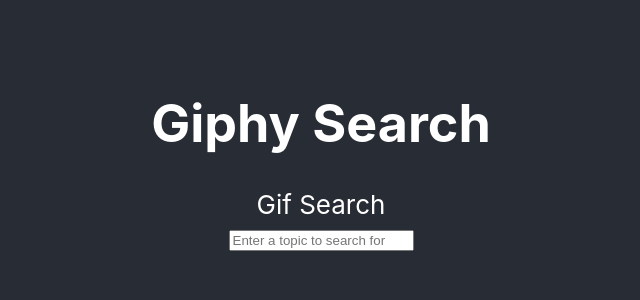
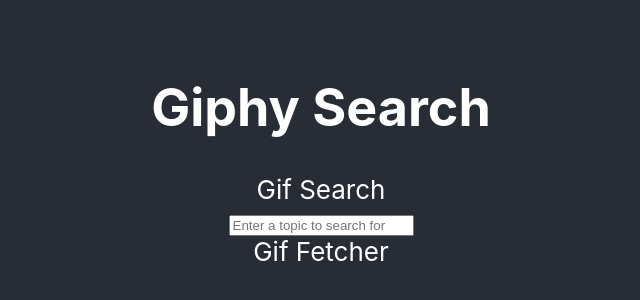
Before and after one commit to CUNY-2X-TTP-2020/react-giphy-search, a React (Create React App) app: page / in a window 1280 px wide. Shown: the part 246-546 px from the top of the page, without its empty margins (319-959 px from the left). Built offline with nearby package versions, Linux system fonts and the light colour scheme.

Commit message:
Add GifFetcher template

```diff
--- /dev/null
+++ b/src/components/GifFetcher.js
@@ -0,0 +1,19 @@
+import React, { Component } from 'react';
+import PropTypes from 'prop-types';
+
+export default class GifFetcher extends Component
+{
+    constructor(props)
+    {
+        super(props);
+    }
+
+    render()
+    {
+        return (
+            <section>
+                <div>Gif Fetcher</div>
+            </section>
+        );
+    }
+}
--- a/src/components/SearchBar.js
+++ b/src/components/SearchBar.js
@@ -1,4 +1,6 @@
 import React, { Component } from 'react';
+
+import GifFetcher from './GifFetcher';
 
 export default class SearchBar extends Component
 {
@@ -27,6 +29,7 @@
                 <form onSubmit={this.handleSubmit}>
                     <div>Gif Search</div>
                     <input type="text" name="searchbar" id="searchbar" placeholder={this.state.prevSearch} />
+                    <GifFetcher />
                 </form>
             </section>
         );
```
